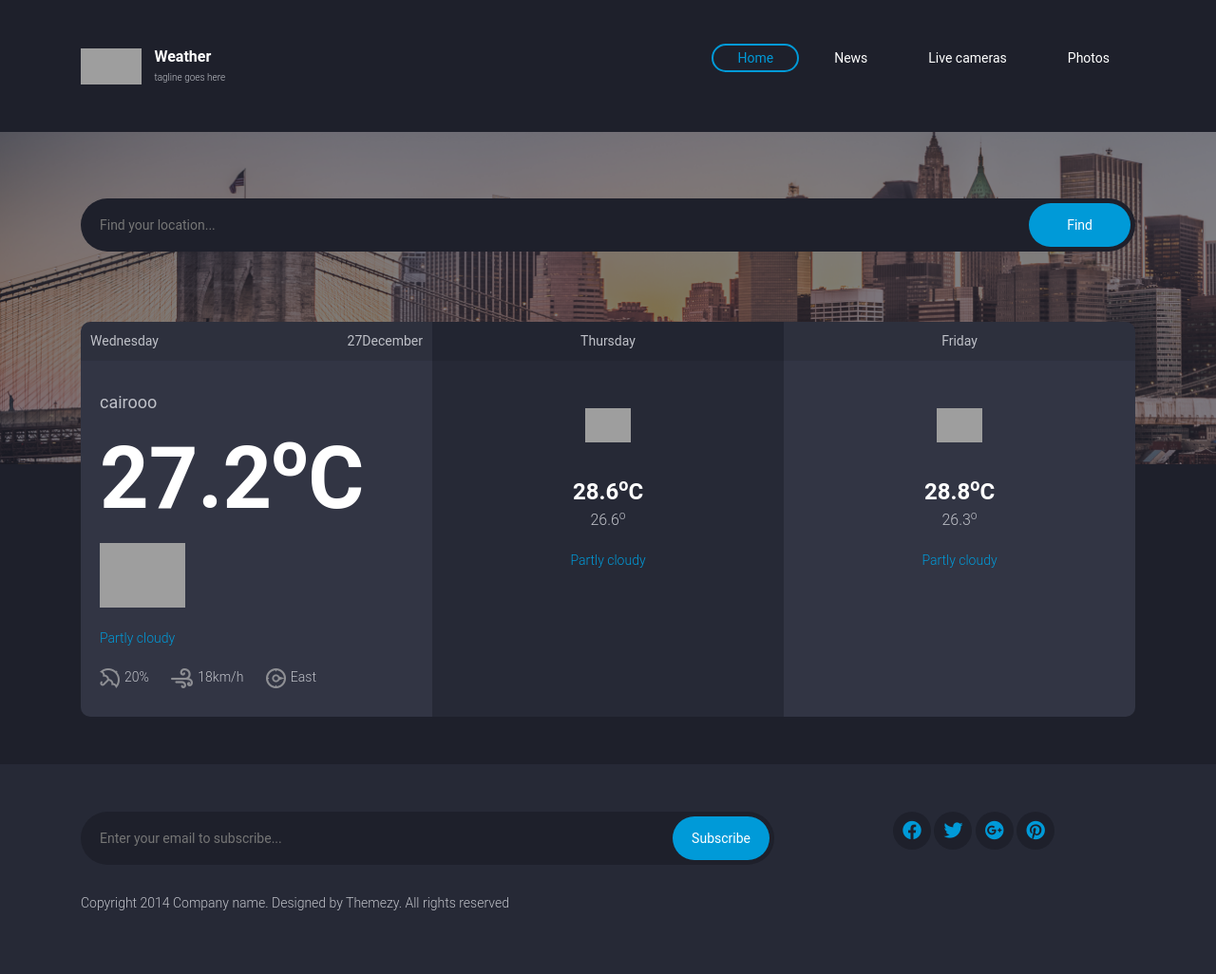
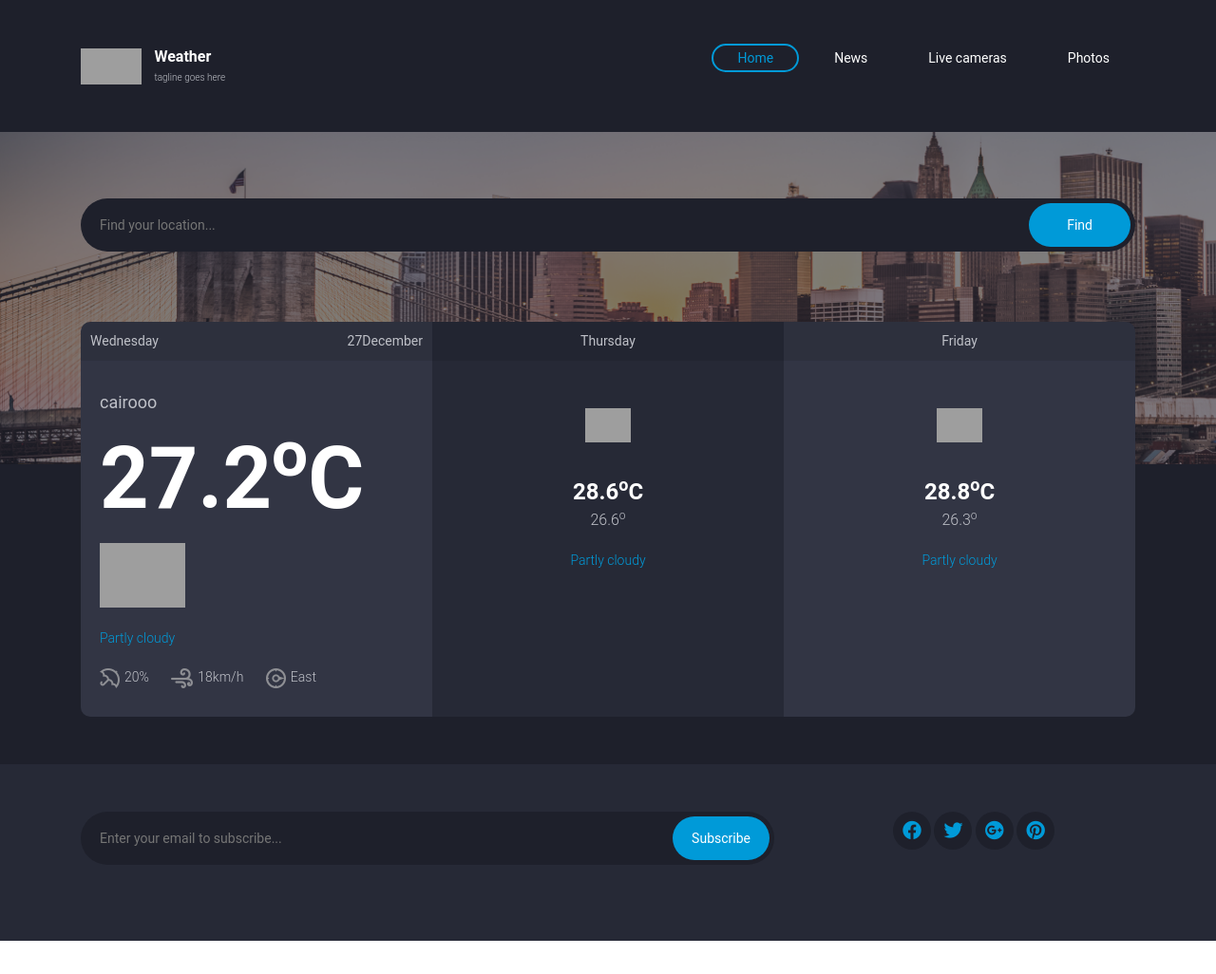
Before and after one commit to mahmoudadel999/Weather, a plain HTML site: page index.html in a window 1280 px wide. Shown: the whole page at 95% size. After the commit the page ends 991 px from the top, so only its background shows below. Drawn offline with Linux system fonts and the light colour scheme; no server answers; grey boxes are pictures that could not be loaded; files whose address does not match are found by name.

Commit message:
Remove footer cotent

```diff
--- a/index.html
+++ b/index.html
@@ -159,11 +159,6 @@
               </div>
             </div>
           </div>
-
-          <p class="colophon">
-            Copyright 2014 Company name. Designed by Themezy. All rights
-            reserved
-          </p>
         </div>
       </footer>
     </div>
```
